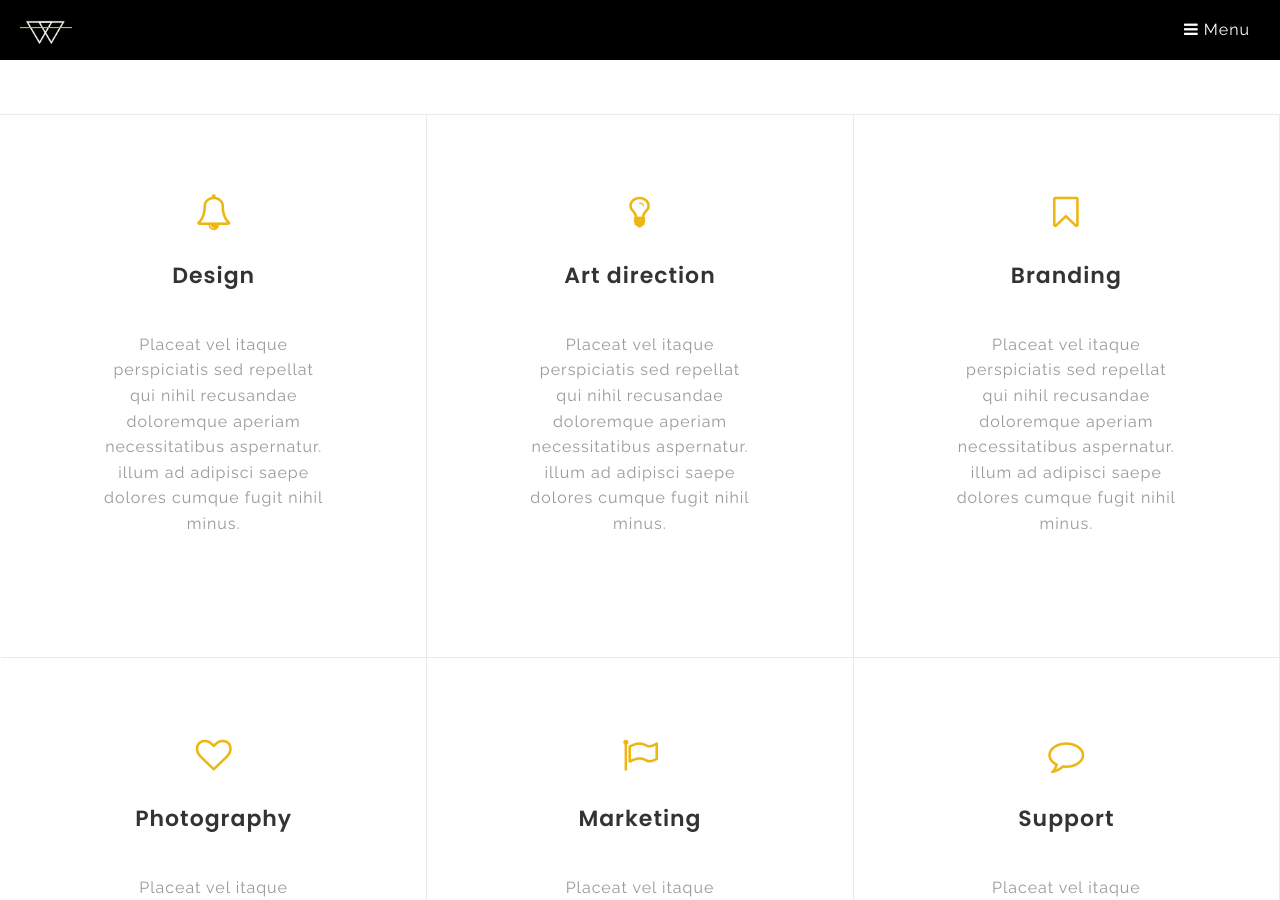
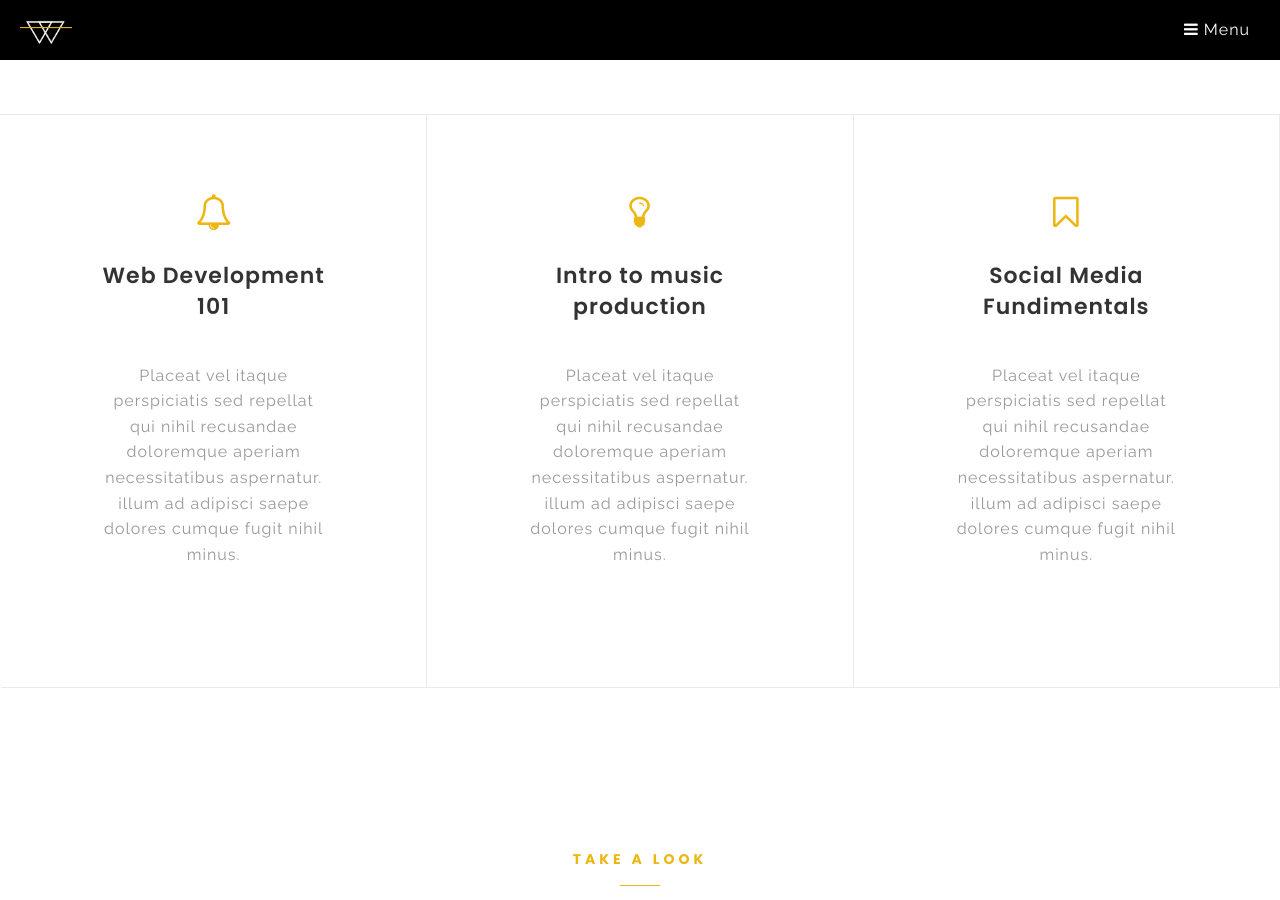
Before and after one commit to theTutorB/tutord-scholars-website, a Jekyll site: the page built from index.html, in a window 1280 px wide and 900 px high, scrolled down 2659 px. Built offline with Jekyll 4.4.1, drawn with Linux system fonts in a browser that asks for light colours; the list of posts is cut into pages by our own code; some of the changed text lies outside the part shown.

Commit message:
Removed Blog, Featured Courses, Updated Main services removing last 3 services

```diff
--- a/_data/nav.yml
+++ b/_data/nav.yml
@@ -13,9 +13,6 @@
 - name: Team
   path: "#team"
   section_id: team
-- name: Blog
-  path: /blog/
-  section_id: blog
 - name: Contact
   path: "#contact"
   section_id: contact
--- a/index.html
+++ b/index.html
@@ -2,30 +2,18 @@
 layout: default
 onepage: true
 services:
-  - title: Design
+  - title: Web Development 101
     icon: fa fa-bell-o
     desc: Placeat vel itaque perspiciatis sed repellat qui nihil recusandae doloremque aperiam necessitatibus aspernatur. illum ad adipisci saepe dolores cumque fugit nihil minus.
     bg: /assets/images/@stock/service-item-1-bg.jpg
-  - title: Art direction
+  - title: Intro to music production
     icon: fa fa-lightbulb-o
     desc: Placeat vel itaque perspiciatis sed repellat qui nihil recusandae doloremque aperiam necessitatibus aspernatur. illum ad adipisci saepe dolores cumque fugit nihil minus.
     bg: /assets/images/@stock/service-item-2-bg.jpg
-  - title: Branding
+  - title: Social Media Fundimentals
     icon: fa fa-bookmark-o
     desc: Placeat vel itaque perspiciatis sed repellat qui nihil recusandae doloremque aperiam necessitatibus aspernatur. illum ad adipisci saepe dolores cumque fugit nihil minus.
     bg: /assets/images/@stock/service-item-3-bg.jpg
-  - title: Photography
-    icon: fa fa-heart-o
-    desc: Placeat vel itaque perspiciatis sed repellat qui nihil recusandae doloremque aperiam necessitatibus aspernatur. illum ad adipisci saepe dolores cumque fugit nihil minus.
-    bg: /assets/images/@stock/service-item-4-bg.jpg
-  - title: Marketing
-    icon: fa fa-flag-o
-    desc: Placeat vel itaque perspiciatis sed repellat qui nihil recusandae doloremque aperiam necessitatibus aspernatur. illum ad adipisci saepe dolores cumque fugit nihil minus.
-    bg: /assets/images/@stock/service-item-5-bg.jpg
-  - title: Support
-    icon: fa fa-comment-o
-    desc: Placeat vel itaque perspiciatis sed repellat qui nihil recusandae doloremque aperiam necessitatibus aspernatur. illum ad adipisci saepe dolores cumque fugit nihil minus.
-    bg: /assets/images/@stock/service-item-6-bg.jpg
 works:
   - path: _works/diff-foods.md
   - path: _works/sketch-book.md
@@ -180,7 +168,7 @@ courses:
   <div class='row'>
     <div class='large-8 columns large-centered'>
       <div class="section-title">
-        <p class="small-title">main services</p>
+        <p class="small-title">main courses</p>
         <h2>We transform business.</h2>
       </div>
     </div>
@@ -315,34 +303,6 @@ courses:
   </div>
 </div>
 
-
-<a id='blog'></a>
-<div class='full grey'>
-  <div class='row'>
-    <div class='large-8 columns large-centered'>
-      {% include section-title.html small_title="latest posts" title="Wrap ideas." %}
-    </div>
-  </div>
-</div>
-<div class="full grey no-padding no-overflow">
-  {% for post in site.posts limit:3 %}
-    <div class='large-4 columns'>
-      <div class='mod modBlogPost simple'>
-        <div class='content'>
-          <p class='date'>{{ post.date | date: "%B %d, %Y" }}</p>
-          <h3><a href="{{ post.url | relative_url }}">{{ post.title }}</a></h3>
-          <div class='spacing'></div>
-          <p>
-            <a class='button boxed yellow tiny' href='{{ post.url | relative_url }}'>Read more</a>
-          </p>
-        </div>
-      </div>
-      <div class="four spacing"></div>
-    </div>
-  {% endfor %}
-</div>
-
-
 <div class='full no-overflow no-padding parallax' style="background-image: url({{ "/assets/images/@stock/customers-bg.jpg" | relative_url }})">
   <div class="left-half">
     <div class="two spacing"></div>
@@ -378,28 +338,6 @@ courses:
   </div>
 </div>
 
-<div class='full'>
-  <div class='row'>
-    <div class='large-8 columns large-centered'>
-      {% include section-title.html small_title="we are serving" title="Featured Courses" %}
-    </div>
-  </div>
-</div>
-<div class="full no-padding">
-  <div class="clients">
-    <div class='row'>
-      {% for client in page.clients %}
-        <div class='large-3 medium-6 small-6 columns'>
-          <div class="client">
-            <a href="javascript:void(0)"><img alt="" src="{{ client | relative_url }}" /></a>
-          </div>
-        </div>
-      {% endfor %}
-    </div>
-  </div>
-  <div class="four spacing"></div>
-</div>
-
 <div class="four spacing"></div>
 <a id='contact'></a>
 {% include contact-form.html %}
```
Also changed, not shown: blog/index.html (deleted, +0 -29 lines), Gemfile.lock.
